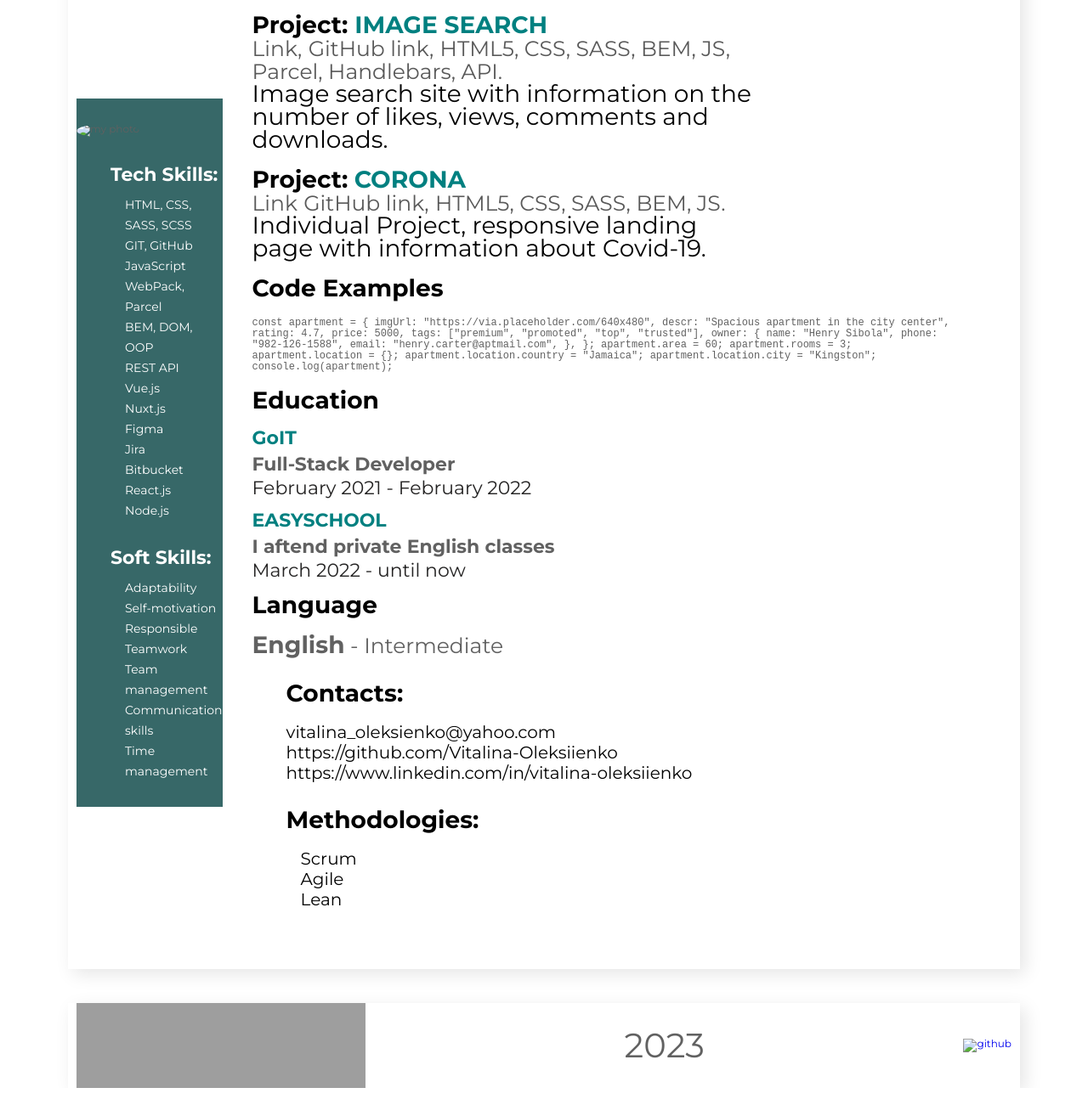
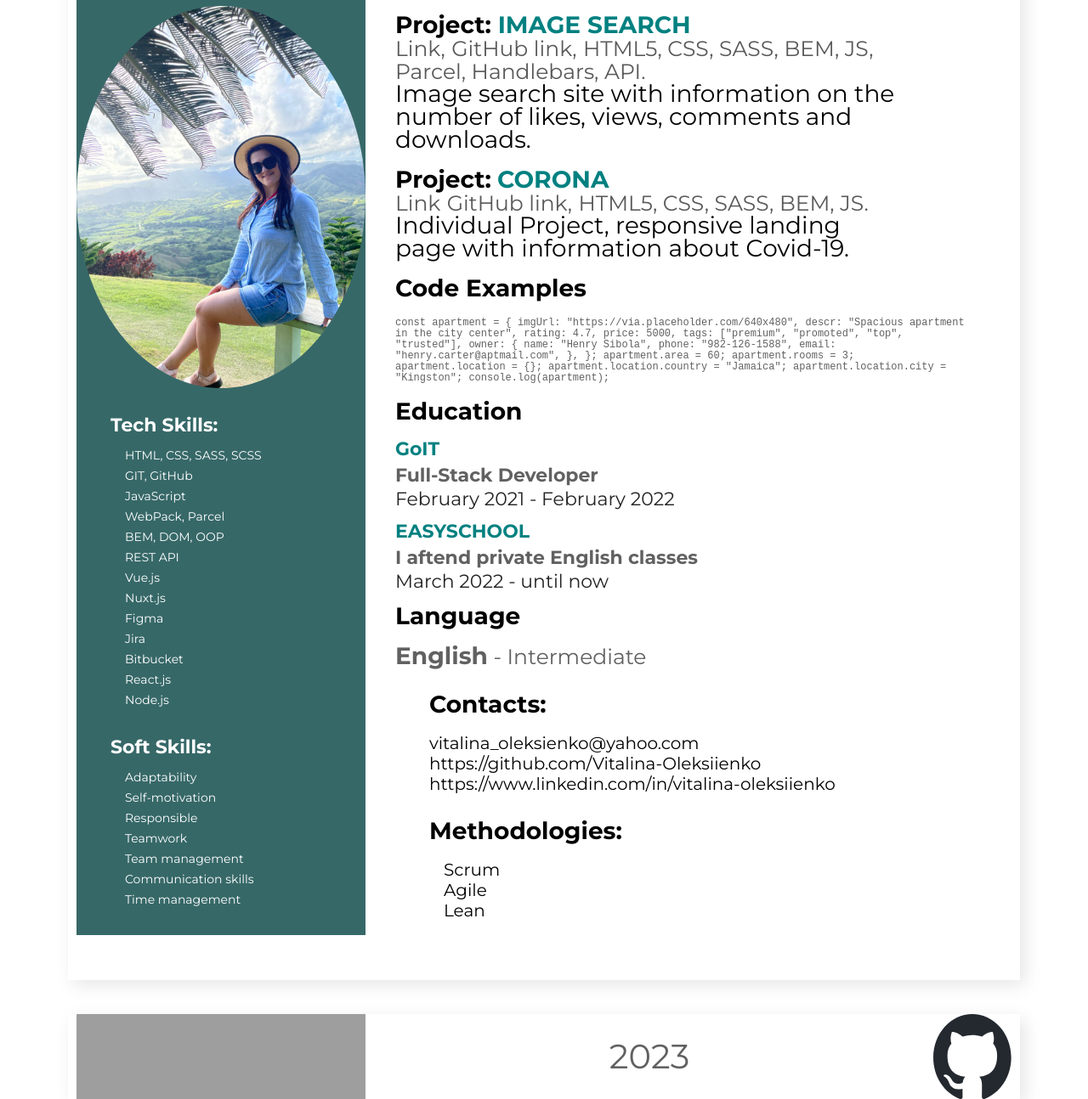
Before and after one commit to Vitalina-Oleksiienko/rsschool-cv, a plain HTML site: page index.html in a window 1280 px wide. Shown: the part 373-1667 px from the top of the page at 85% size. Drawn offline with Linux system fonts and the light colour scheme; the site is published under a folder, as on GitHub Pages, so addresses that start at the root find nothing; grey boxes are pictures that could not be loaded.

Commit message:
fix: link

```diff
--- a/index.html
+++ b/index.html
@@ -98,7 +98,7 @@
     </div>
 </main>
     <aside class="sidebar-section">
-            <img src="/img/photo_2022-12-19_11-47-01.jpg" width="370" height="450" alt="my photo" class="my-foto">
+            <img src="./img/photo_2022-12-19_11-47-01.jpg" width="370" height="450" alt="my photo" class="my-foto">
             <!--tech skill section-->
             <div class="tech-skill-section">
                 <h3 class="sidebar-title"> Tech Skills:</h3>
@@ -135,7 +135,7 @@
     </aside>
 </div>
     <footer class="main-container">
-        <a href="https://github.com/Vitalina-Oleksiienko"><img src="/img/github-mark.svg" width="92" height="100" alt="github"></a>
+        <a href="https://github.com/Vitalina-Oleksiienko"><img src="./img/github-mark.svg" width="92" height="100" alt="github"></a>
         <div class="footer">2023</div>
         <a href="https://rs.school/js/"><img src="https://rs.school/images/rs_school_js.svg" width="340" height="100" alt="logo"></a>
     </footer>
```
